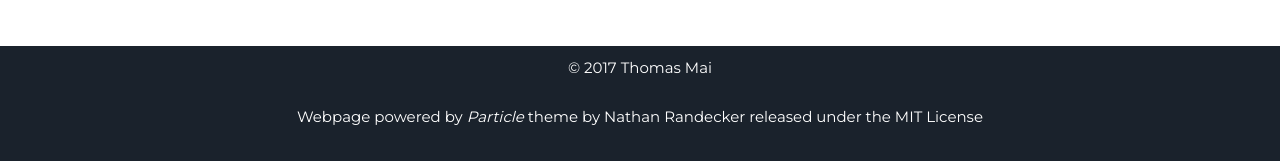
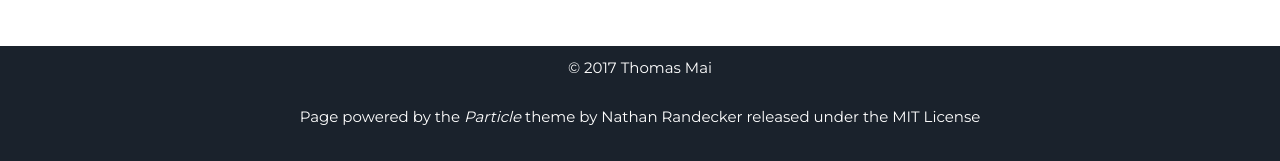
Before and after one commit to thomasmai/thomasmai.github.io, a Jekyll site: the page built from index.html, in a window 1280 px wide. Shown: the part 1298-1459 px from the top of the page. Built offline with Jekyll 4.4.1, drawn with Linux system fonts in a browser that asks for light colours.

Commit message:
Linked to license and updated author link

```diff
--- a/_includes/footer.html
+++ b/_includes/footer.html
@@ -1,6 +1,6 @@
 <footer class="footer">
     <p>&copy; 2017 {{site.username}}</p>
-    <p>Webpage powered by <i>Particle</i> theme by <a href="https://nrandecker.github.io">Nathan Randecker</a> released under the MIT License</p>
+    <p>Page powered by the <i>Particle</i> theme by <a href="https://github.com/nrandecker">Nathan Randecker</a> released under the <a href="https://github.com/nrandecker/particle/blob/master/LICENSE.txt">MIT License</a></p>
 </footer>
 <script src="//cdn.jsdelivr.net/particles.js/2.0.0/particles.min.js"></script>
 <script src="{{ "/assets/js/sweet-scroll.min.js" | prepend: site.baseurl }}"></script>
```
